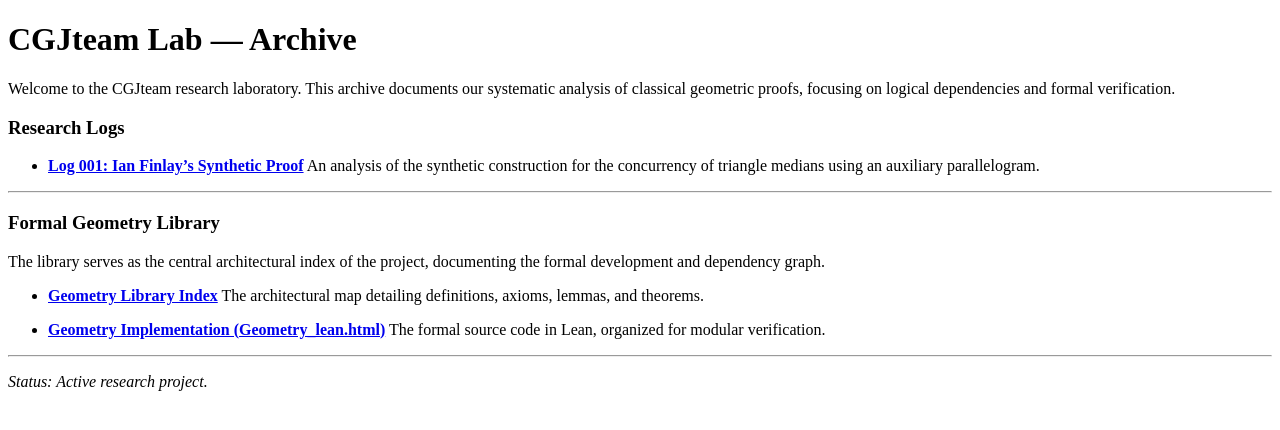
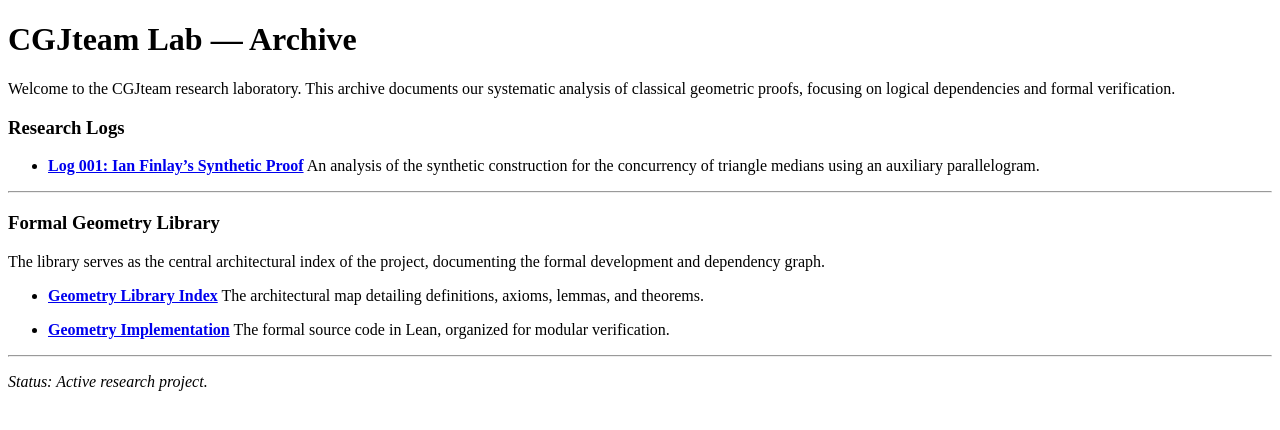
Before and after one commit to cgjteam/cgjteam.github.io, a Jekyll site: the page built from index.md, in a window 1280 px wide. Shown: the top 430 px of the page. Built offline with Jekyll 4.4.1, drawn with Linux system fonts in a browser that asks for light colours; our own code applies the rules of GitHub Pages for plain Markdown files; comment, search, counter and statistics services are not loaded.

Commit message:
Update link text for Geometry Implementation

```diff
--- a/index.md
+++ b/index.md
@@ -18,7 +18,7 @@ The library serves as the central architectural index of the project, documentin
 * **[Geometry Library Index](./Geometry.md)**
   The architectural map detailing definitions, axioms, lemmas, and theorems.
 
-* **[Geometry Implementation (Geometry_lean.html)](./Geometry_lean.html)**
+* **[Geometry Implementation](./Geometry_lean.html)**
   The formal source code in Lean, organized for modular verification.
 
 ---
```
